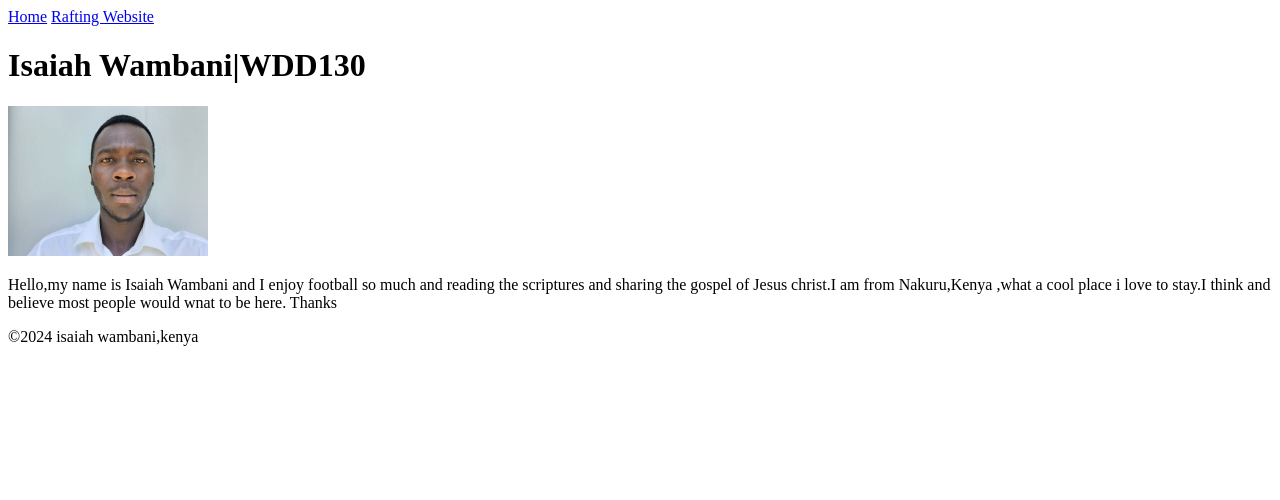
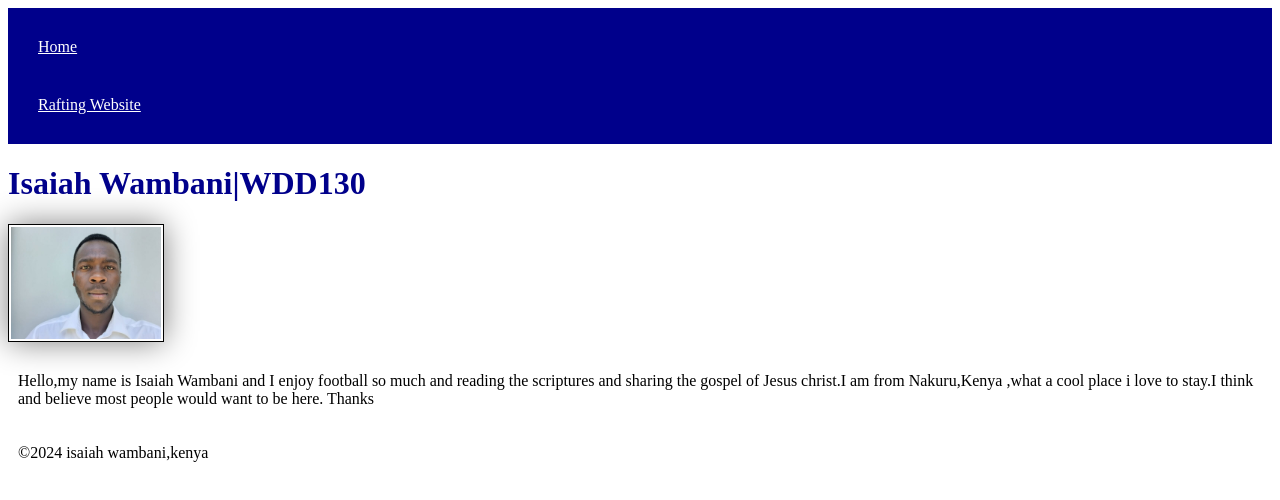
Before and after one commit to belloti44/wdd130, a plain HTML site: page index.html in a window 1280 px wide. Drawn offline with Linux system fonts and the light colour scheme.

Commit message:
homepage

```diff
--- a/index.html
+++ b/index.html
@@ -4,6 +4,7 @@
         <meta charset="utf-8">
         <meta name="viewport" content="width=device-width,initial-scale=1.0">
         <title>ISAIAH WAMBANI|WDD130</title>
+        <link rel="stylesheet" href="styles/styles.css">
     </head>
     <body>
         <header>
@@ -15,7 +16,7 @@
         <main>
             <h1>Isaiah Wambani|WDD130</h1>
             <img src="images/profile.jpg" alt="Hello, my name is isaiah wambani" width="200">
-            <p>Hello,my name is Isaiah Wambani and I enjoy football so much and reading the scriptures and sharing the gospel of Jesus christ.I am from Nakuru,Kenya ,what a cool place i love to stay.I think and believe most people would wnat to be here. Thanks</p>
+            <p>Hello,my name is Isaiah Wambani and I enjoy football so much and reading the scriptures and sharing the gospel of Jesus christ.I am from Nakuru,Kenya ,what a cool place i love to stay.I think and believe most people would want to be here. Thanks</p>
         </main>
         <footer>
             <p> ©2024 isaiah wambani,kenya</p>
--- /dev/null
+++ b/styles/styles.css
@@ -0,0 +1,22 @@
+nav{
+    background-color:darkblue;
+    padding:10px;
+}
+nav a{
+     color:white;
+     display: block;
+     padding:20px;
+}
+h1{
+    color:darkblue;
+}
+img{
+    width:150px;
+    height:auto;
+    border:1px solid black;
+    padding:2px;
+    box-shadow:0 0 30px gray;
+}
+p{
+    padding:10px;
+}
```
